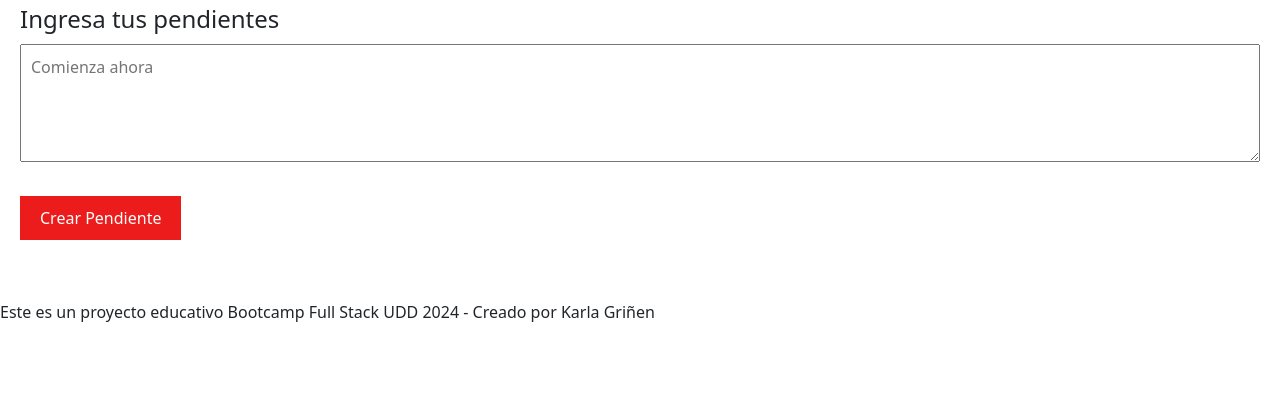
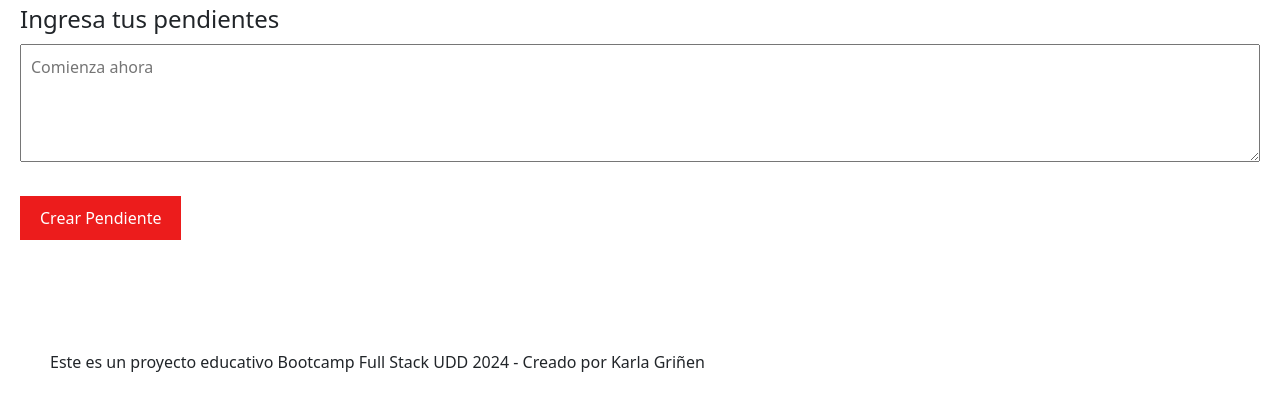
Before and after one commit to KarlaGrin/P2_CRUD_2024, a website: page index.html in a window 1280 px wide. Shown: the part 63-474 px from the top of the page. Drawn offline with nearby package versions, Linux system fonts and the light colour scheme.

Commit message:
agrego final

```diff
--- a/assets/styles.css
+++ b/assets/styles.css
@@ -67,3 +67,8 @@ body {
     align-items: end;
     cursor: pointer;
   }
+
+  .footer {
+    width: 100%;
+    padding: 50px;
+  }
--- a/index.html
+++ b/index.html
@@ -8,7 +8,8 @@
     <!--CSS-->
     <link rel="stylesheet" href="./assets/styles.css">
     <!--Bootstrap-->
-    <link href="https://cdn.jsdelivr.net/npm/bootstrap@5.0.2/dist/css/bootstrap.min.css" rel="stylesheet" integrity="sha384-EVSTQN3/azprG1Anm3QDgpJLIm9Nao0Yz1ztcQTwFspd3yD65VohhpuuCOmLASjC" crossorigin="anonymous">
+    <link href="https://cdn.jsdelivr.net/npm/bootstrap@5.0.2/dist/css/bootstrap.min.css" rel="stylesheet"
+        integrity="sha384-EVSTQN3/azprG1Anm3QDgpJLIm9Nao0Yz1ztcQTwFspd3yD65VohhpuuCOmLASjC" crossorigin="anonymous">
 </head>
 
 <body>
@@ -51,14 +52,18 @@
 
     </main>
 
-    <footer>Este es un proyecto educativo Bootcamp Full Stack UDD 2024 - Creado por Karla Griñen</footer>
+    <footer>
+        <div class="footer">Este es un proyecto educativo Bootcamp Full Stack UDD 2024 - Creado por Karla Griñen </div>
+    </footer>
 
 
     <!--JavaScript-->
     <script src="./assets/index.js"></script>
 
     <!--Bootstrap-->
-    <script src="https://cdn.jsdelivr.net/npm/bootstrap@5.0.2/dist/js/bootstrap.bundle.min.js" integrity="sha384-MrcW6ZMFYlzcLA8Nl+NtUVF0sA7MsXsP1UyJoMp4YLEuNSfAP+JcXn/tWtIaxVXM" crossorigin="anonymous"></script>
+    <script src="https://cdn.jsdelivr.net/npm/bootstrap@5.0.2/dist/js/bootstrap.bundle.min.js"
+        integrity="sha384-MrcW6ZMFYlzcLA8Nl+NtUVF0sA7MsXsP1UyJoMp4YLEuNSfAP+JcXn/tWtIaxVXM"
+        crossorigin="anonymous"></script>
 </body>
 
 </html>
```
Lines whose indentation alone changed are shown as unchanged.
